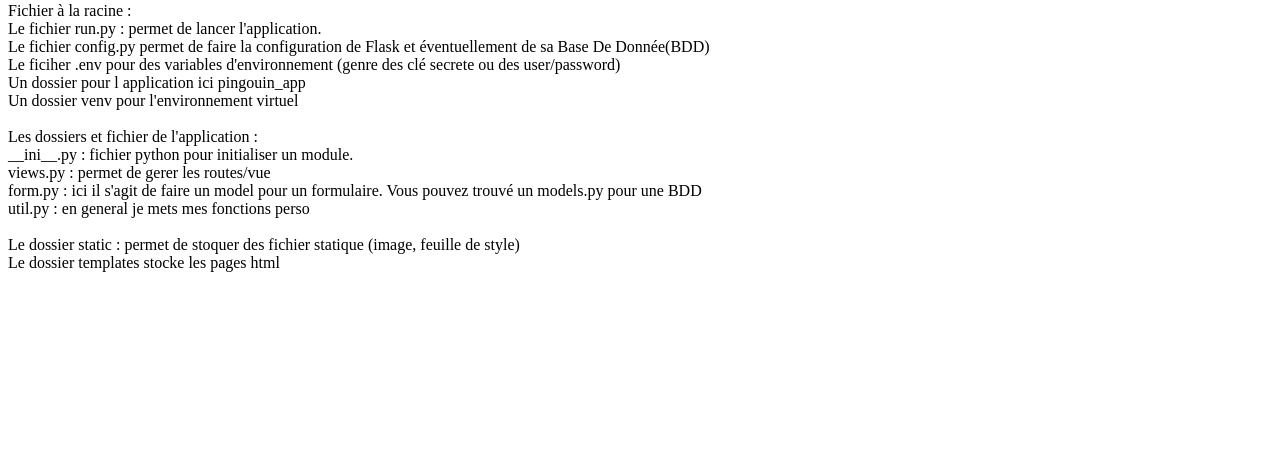
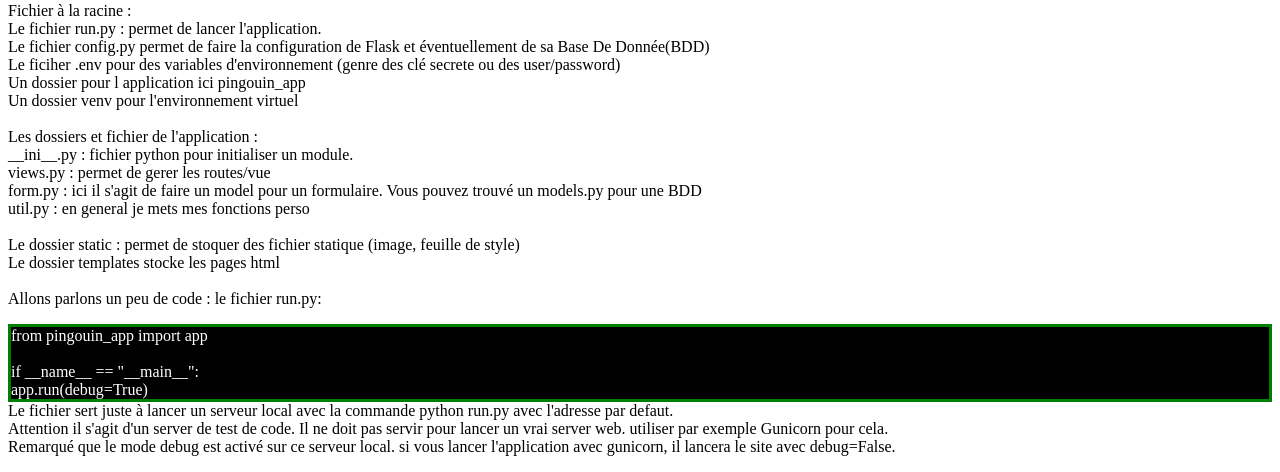
Before and after one commit to barrmath/web_pingouin, a Flask app: page /flask/ in a window 1280 px wide. Shown: the part 620-1092 px from the top of the page. Before the commit the page ends 892 px from the top, so only its background shows below. Run offline with Flask 3, Linux system fonts and the light colour scheme.

Commit message:
continuer le fichier aide Flask

```diff
--- a/pingouin_app/templates/aide_memoire_flask.html
+++ b/pingouin_app/templates/aide_memoire_flask.html
@@ -4,6 +4,8 @@
 
     <header> <h1>Flask aide memoire</h1></header>
     <body>
+        <link href="{{ url_for('static', filename='css/style_aide.css') }}" rel="stylesheet">
+
         <p>
         Flask permet à python de générer des pages web.<br>
         Il est recommandé d'utiliser une appproche MVC (Model,View,Control)<br>
@@ -26,7 +28,17 @@
         <br>
         Le dossier static : permet de stoquer des fichier statique (image, feuille de style)<br>
         Le dossier templates stocke les pages html<br>
-
+        <br>
+        Allons parlons un peu de code :
+        le fichier run.py:
+        <div class="code">from pingouin_app import app<br>
+            <br>
+            if __name__ == "__main__":<br>
+                app.run(debug=True)<br>
+        </div>
+        Le fichier sert juste à lancer un serveur local avec la commande python run.py avec l'adresse par defaut.<br>
+        Attention il s'agit d'un server de test de code. Il ne doit pas servir pour lancer un vrai server web. utiliser par exemple Gunicorn pour cela.<br>
+        Remarqué que le mode debug est activé sur ce serveur local. si vous lancer l'application avec gunicorn, il lancera le site avec debug=False.<br>
 
         </p>
     </body>
```
